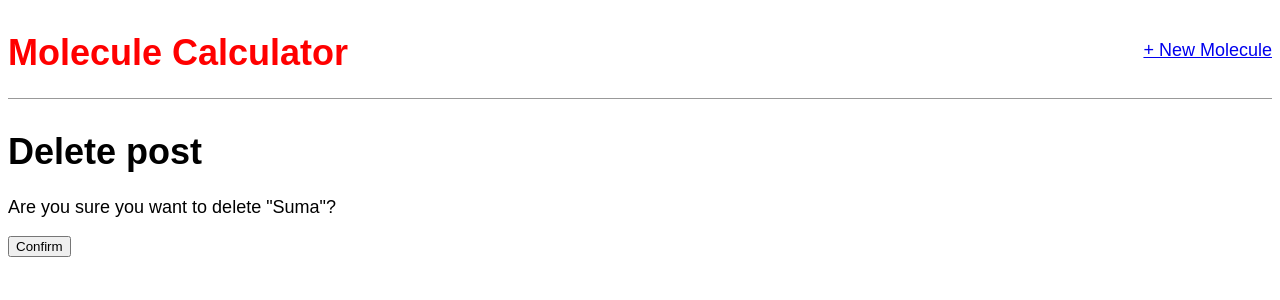
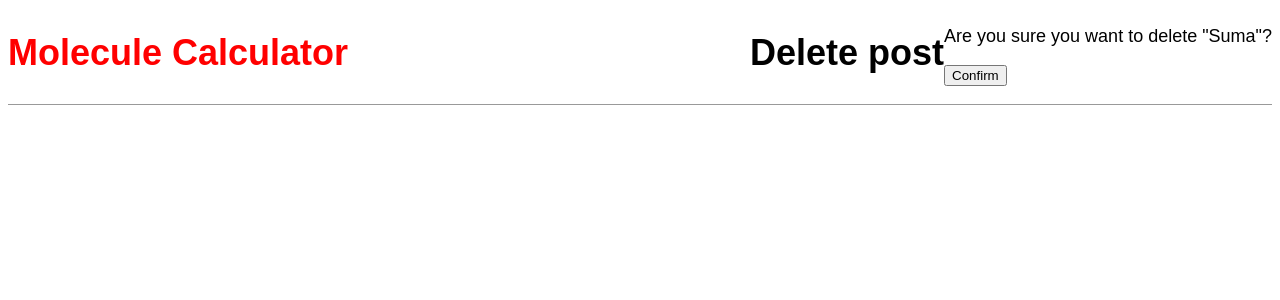
Before and after one commit to ugbioinformatics/programming_project_WCh_2024, a Django app: page /post/1/delete/ in a window 1280 px wide. Shown: the top 300 px of the page. Run offline with Django 4.2, Linux system fonts and the light colour scheme; data comes from the database, SQL or seed files in the repository; parts of the project's set-up code (start-up, migrations or seed data) failed here and were passed over; some web fonts are replaced.

Commit message:
Update base.html

```diff
--- a/abecadlo/templates/base.html
+++ b/abecadlo/templates/base.html
@@ -12,10 +12,6 @@
         <div class="nav-left">
           <h1><a href="{% url 'home' %}">Molecule Calculator</a></h1>
         </div>
-        <div class="nav-right">
-          <a href="{% url 'post_new' %}">+ New Molecule</a>
-        </div>
-      </header>
       {% block content %}
       {% endblock content %}
     </div>
```
